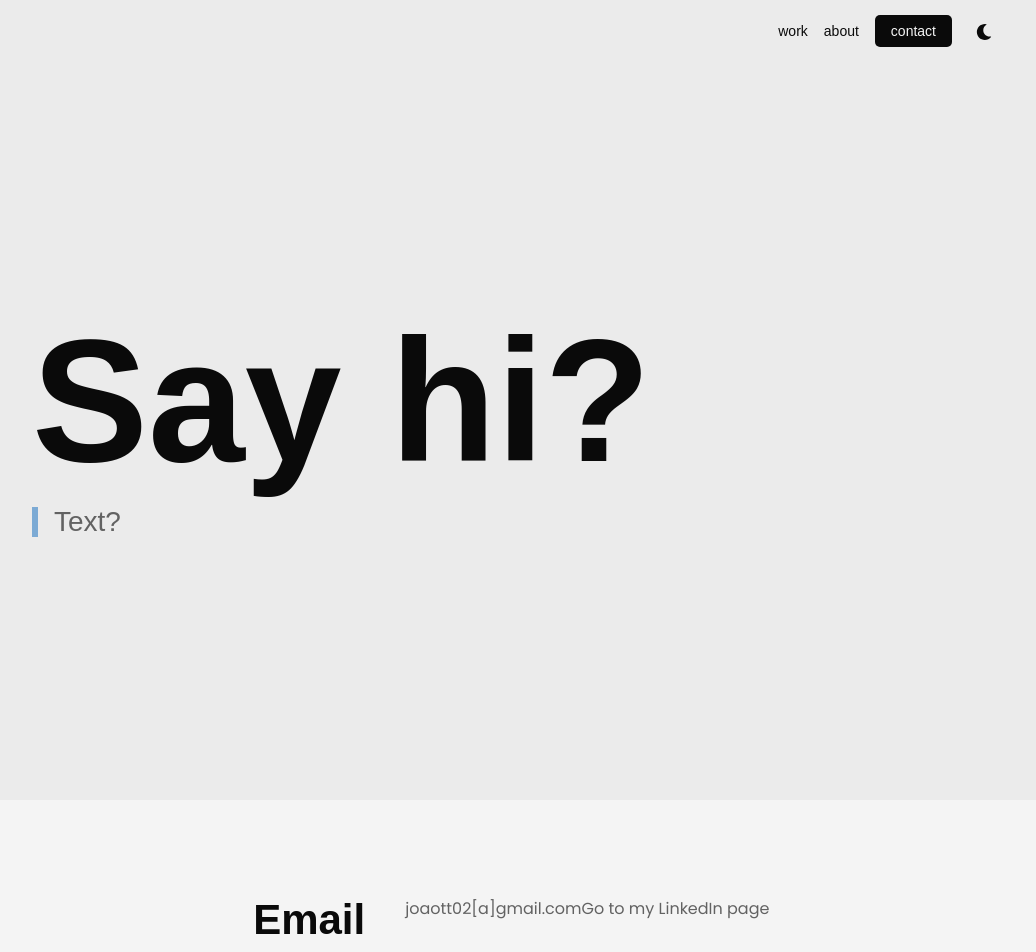
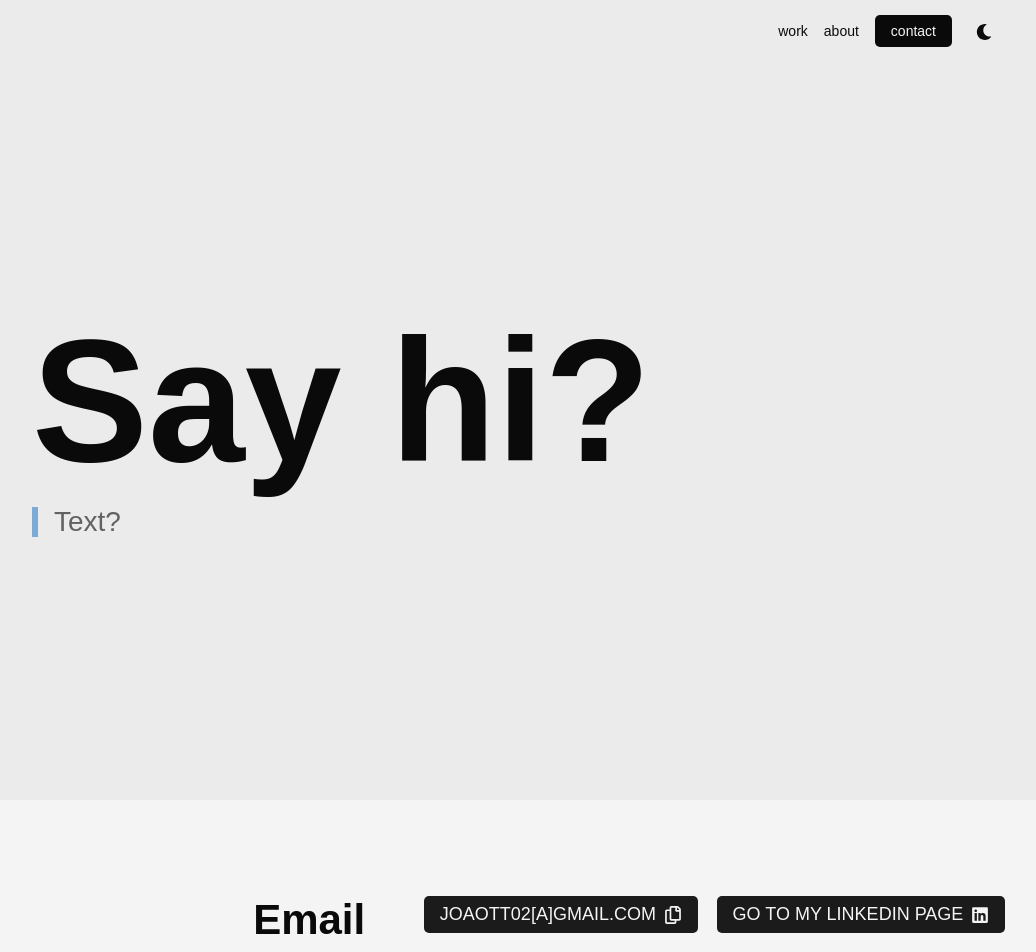
Before and after one commit to devjoppe/mi-cv-update, a React (Vite) app: page /contact in a window 1280 px wide. Shown: the top 952 px of the page, without its empty margins (112-1148 px from the left). Built offline with nearby package versions, Linux system fonts and the light colour scheme; a web font is replaced by a local one.

Commit message:
Contact page update with some contact buttons.

```diff
--- a/src/assets/styles/_config.scss
+++ b/src/assets/styles/_config.scss
@@ -279,3 +279,17 @@ button {
         }
     }
 }
+
+.contact-button {
+    display: flex;
+    width: 100%;
+    justify-content: center;
+    align-items: center;
+    font-size: 18px;
+    margin-bottom: 16px;
+    background: var(--background-shade-welcome);
+    color: var(--font-inverted);
+    svg {
+        margin-left: 8px;
+    }
+}
--- a/src/assets/styles/responsive/_min-1024.scss
+++ b/src/assets/styles/responsive/_min-1024.scss
@@ -123,6 +123,19 @@
         }
     }
 
+    .contact-content {
+        display: flex;
+        align-items: center;
+        justify-content: space-evenly;
+    }
+
+    .contact-button {
+        width: auto;
+        svg {
+            margin-left: 8px;
+        }
+    }
+
     .card-large {
     }
     .card-small {
--- a/src/pages/ContactPage/SocialSection.tsx
+++ b/src/pages/ContactPage/SocialSection.tsx
@@ -4,11 +4,20 @@ import {sectionInfoInt} from "../../interfaces/sectionInfoInt.ts";
 // React
 import React from "react";
 
+// Icons
+import {FaLinkedin, FaRegCopy} from "react-icons/fa";
+
+// React router
+import {useNavigate} from "react-router-dom";
+
 interface IProp {
     sectionInfo: sectionInfoInt[]
 }
 
 const SocialSection:React.FC<IProp> = ({sectionInfo}) => {
+
+    const navigate = useNavigate()
+
     return(
         <section className="light-shade">
             <div className="section-content-wrapper">
@@ -31,10 +40,10 @@ const SocialSection:React.FC<IProp> = ({sectionInfo}) => {
                 }
                 <div className="right-pane">
                     <div className="content-block" data-aos="fade-up">
-                        <span className="body-text">
-                            joaott02[a]gmail.com
-                        </span>
-                        <span className="body-text">Go to my LinkedIn page</span>
+                        <div className="contact-content">
+                            <button className="contact-button">joaott02[a]gmail.com <FaRegCopy /></button>
+                            <button className="contact-button" onClick={() => navigate('https//google.com')}>Go to my LinkedIn page <FaLinkedin /></button>
+                        </div>
                     </div>
                 </div>
             </div>
--- a/src/pages/StartPage/StartPage.tsx
+++ b/src/pages/StartPage/StartPage.tsx
@@ -29,7 +29,7 @@ const StartPage = () => {
                 <div className="section-content-wrapper" data-aos="zoom-out" data-aos-duration="1500">
                     {start && start.filter(item => item.id === 1).map(data  => (
                         <div key={data.id}>
-                            <span className="welcome-text">Welcome! 👋 My name is <Link to={'/about'}>Joakim</Link> and I am a</span>
+                            <span className="welcome-text">Hello! 👋 My name is <Link to={'/about'}>Joakim</Link> and I am a</span>
                             <h1>{data.title}</h1>
                             <span className="subtitle">
                                 {data.kicker}
```
Also changed, not shown: src/assets/styles/style.css.
